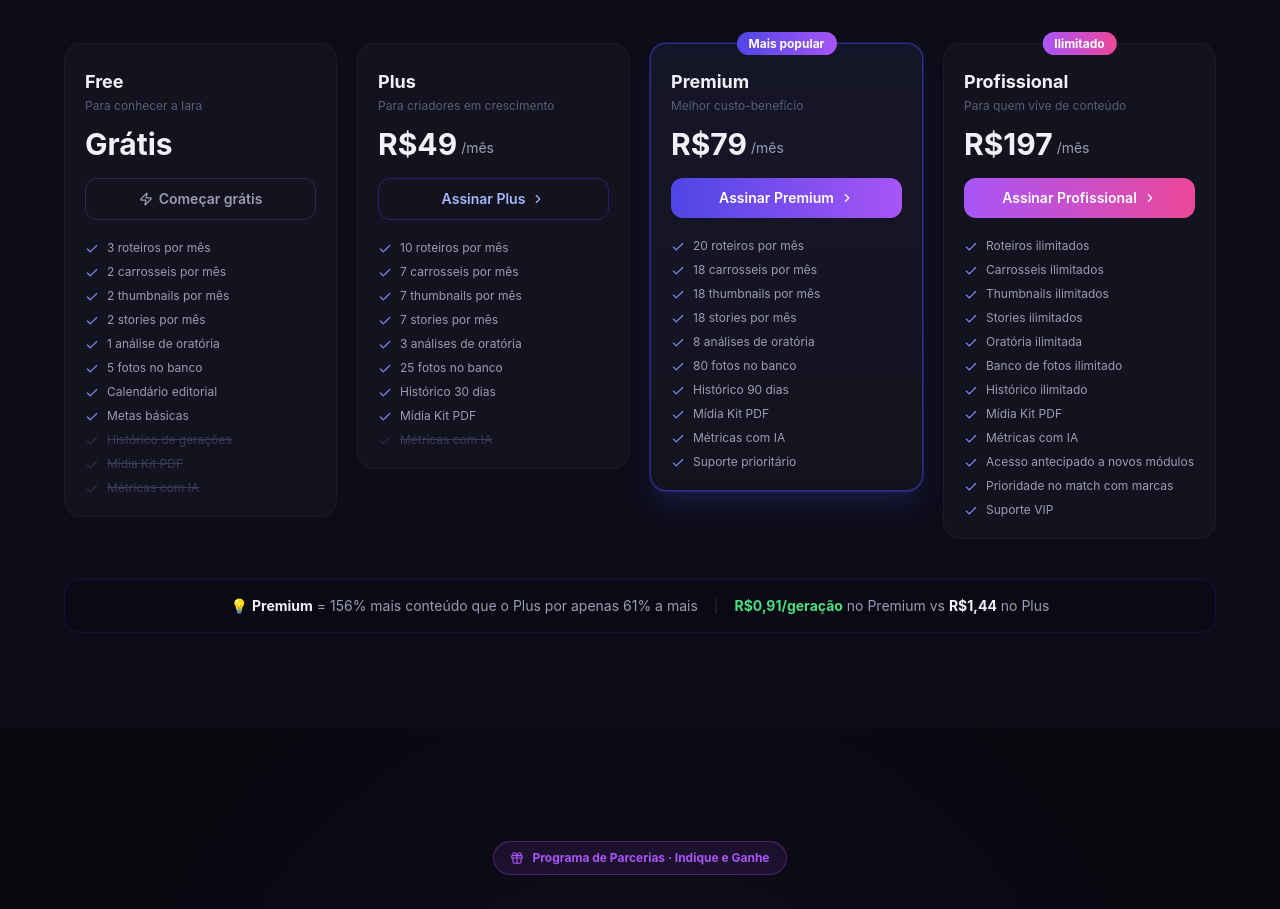
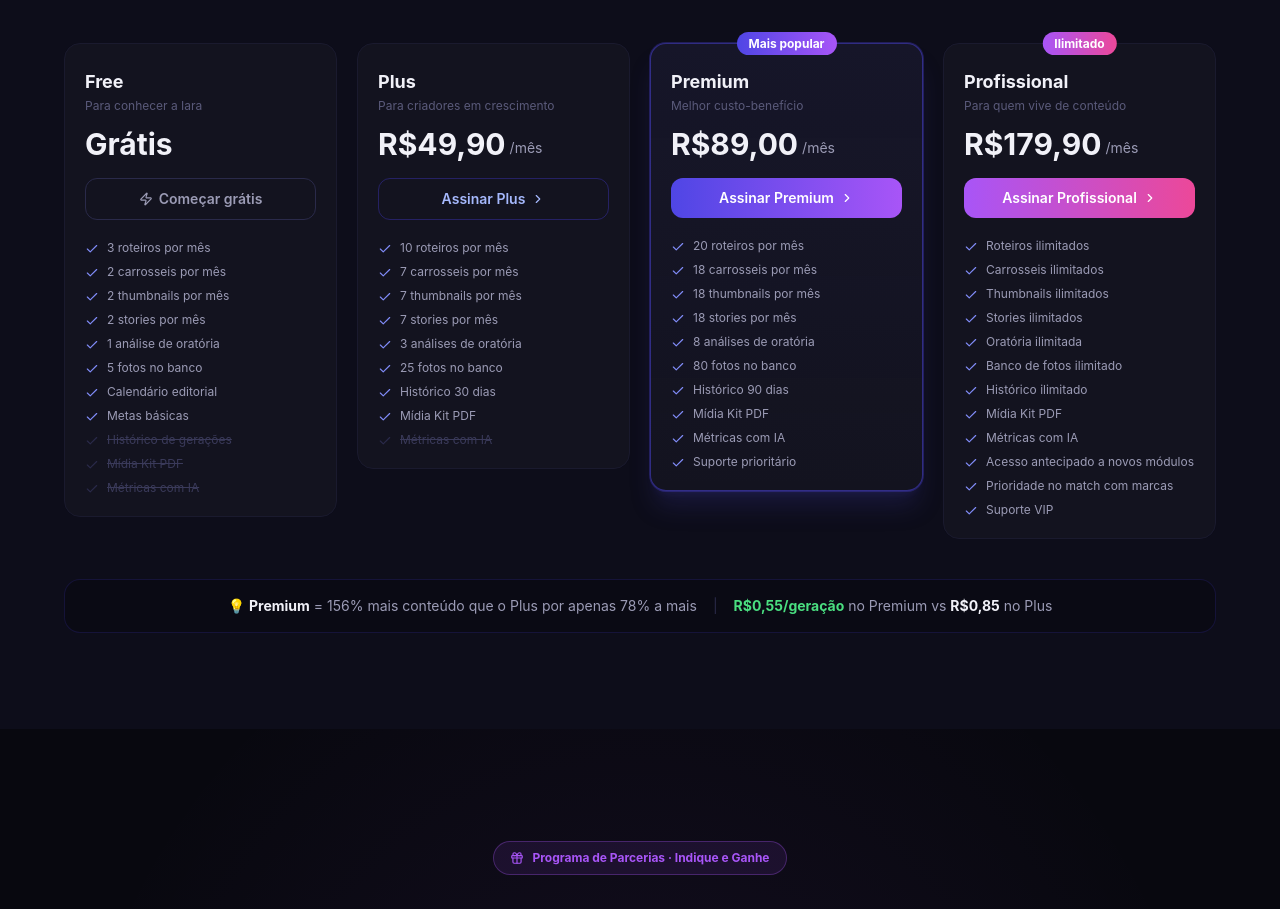
Before and after one commit to ngseita-jpg/IARA, a Next.js app: page / in a window 1280 px wide. Shown: the part 7820-8729 px from the top of the page. Built offline with nearby package versions, Linux system fonts and the light colour scheme; no server answers.

Commit message:
fix: preços corretos na landing (49,90/89,00/179,90) + PIX e boleto no checkout Stripe

```diff
--- a/app/api/stripe/checkout/route.ts
+++ b/app/api/stripe/checkout/route.ts
@@ -45,6 +45,7 @@ export async function POST(req: NextRequest) {
     locale: 'pt-BR',
     allow_promotion_codes: true,
     payment_method_collection: 'if_required',
+    payment_method_types: ['card', 'pix', 'boleto'],
   })
 
   return NextResponse.json({ url: session.url })
--- a/components/pricing-section.tsx
+++ b/components/pricing-section.tsx
@@ -28,8 +28,8 @@ const PLANS = [
   {
     name: 'Plus',
     desc: 'Para criadores em crescimento',
-    monthly: 49,
-    annual: 37,
+    monthly: 49.9,
+    annual: 37.4,
     cta: 'Assinar Plus',
     ctaStyle: 'border border-iara-700/40 text-iara-300 hover:bg-iara-900/30',
     highlight: false,
@@ -48,8 +48,8 @@ const PLANS = [
   {
     name: 'Premium',
     desc: 'Melhor custo-benefício',
-    monthly: 79,
-    annual: 59,
+    monthly: 89,
+    annual: 66.75,
     cta: 'Assinar Premium',
     ctaStyle: 'bg-gradient-to-r from-iara-600 to-accent-purple text-white hover:opacity-90',
     highlight: true,
@@ -71,8 +71,8 @@ const PLANS = [
   {
     name: 'Profissional',
     desc: 'Para quem vive de conteúdo',
-    monthly: 197,
-    annual: 148,
+    monthly: 179.9,
+    annual: 134.9,
     cta: 'Assinar Profissional',
     ctaStyle: 'bg-gradient-to-r from-accent-purple to-accent-pink text-white hover:opacity-90',
     highlight: false,
@@ -168,7 +168,7 @@ export function PricingSection() {
                     ) : (
                       <>
                         <span className="text-3xl font-bold text-[#f1f1f8]">
-                          R${price}
+                          R${price.toFixed(2).replace('.', ',')}
                         </span>
                         <span className="text-[#9b9bb5] text-sm pb-1">/mês</span>
                       </>
@@ -176,7 +176,7 @@ export function PricingSection() {
                   </div>
                   {anual && !isGratis && (
                     <p className="text-xs text-green-400 mt-1">
-                      Cobrado R${price * 12}/ano
+                      Cobrado R${(price * 12).toFixed(2).replace('.', ',')}/ano
                     </p>
                   )}
                 </div>
@@ -213,9 +213,9 @@ export function PricingSection() {
 
         {/* Math highlight */}
         <div className="mt-10 p-4 rounded-2xl bg-[#0a0a14] border border-iara-700/20 flex flex-col sm:flex-row items-center justify-center gap-4 text-sm text-center">
-          <span className="text-[#9b9bb5]">💡 <strong className="text-[#f1f1f8]">Premium</strong> = 156% mais conteúdo que o Plus por apenas 61% a mais</span>
+          <span className="text-[#9b9bb5]">💡 <strong className="text-[#f1f1f8]">Premium</strong> = 156% mais conteúdo que o Plus por apenas 78% a mais</span>
           <span className="hidden sm:block text-[#2a2a4a]">|</span>
-          <span className="text-[#9b9bb5]"><strong className="text-green-400">R$0,91/geração</strong> no Premium vs <strong className="text-[#f1f1f8]">R$1,44</strong> no Plus</span>
+          <span className="text-[#9b9bb5]"><strong className="text-green-400">R$0,55/geração</strong> no Premium vs <strong className="text-[#f1f1f8]">R$0,85</strong> no Plus</span>
         </div>
       </div>
     </section>
```
